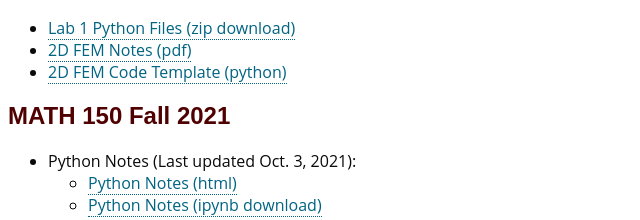
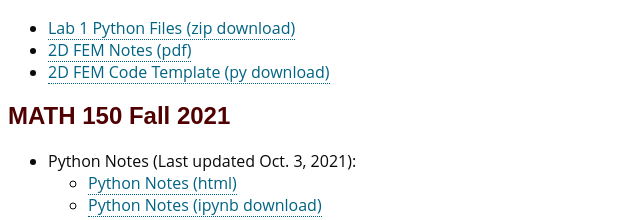
Before and after one commit to jordanhoffart/jordanhoffart.github.io, a plain HTML site: page index.html in a window 1280 px wide. Shown: the part 526-746 px from the top of the page, 0-640 px from the left. Drawn offline with Linux system fonts and the light colour scheme.

Commit message:
Update index.html

```diff
--- a/index.html
+++ b/index.html
@@ -21,7 +21,7 @@
 	<ul>
 		<li> <a href="math610-sp22/610-lab1.zip" download>Lab 1 Python Files (zip download)</a> </li>
 		<li> <a href="math610-sp22/2DFEM-notes.pdf" target="_blank">2D FEM Notes (pdf)</a> </li>
-		<li> <a href="math610-sp22/2DFEM_TEMPLATE.py" target="_blank">2D FEM Code Template (python)</a> </li>
+		<li> <a href="math610-sp22/2DFEM_TEMPLATE.py" download>2D FEM Code Template (py download)</a> </li>
 	</ul>
 	<h2> MATH 150 Fall 2021 </h2>
 	<ul>
```
